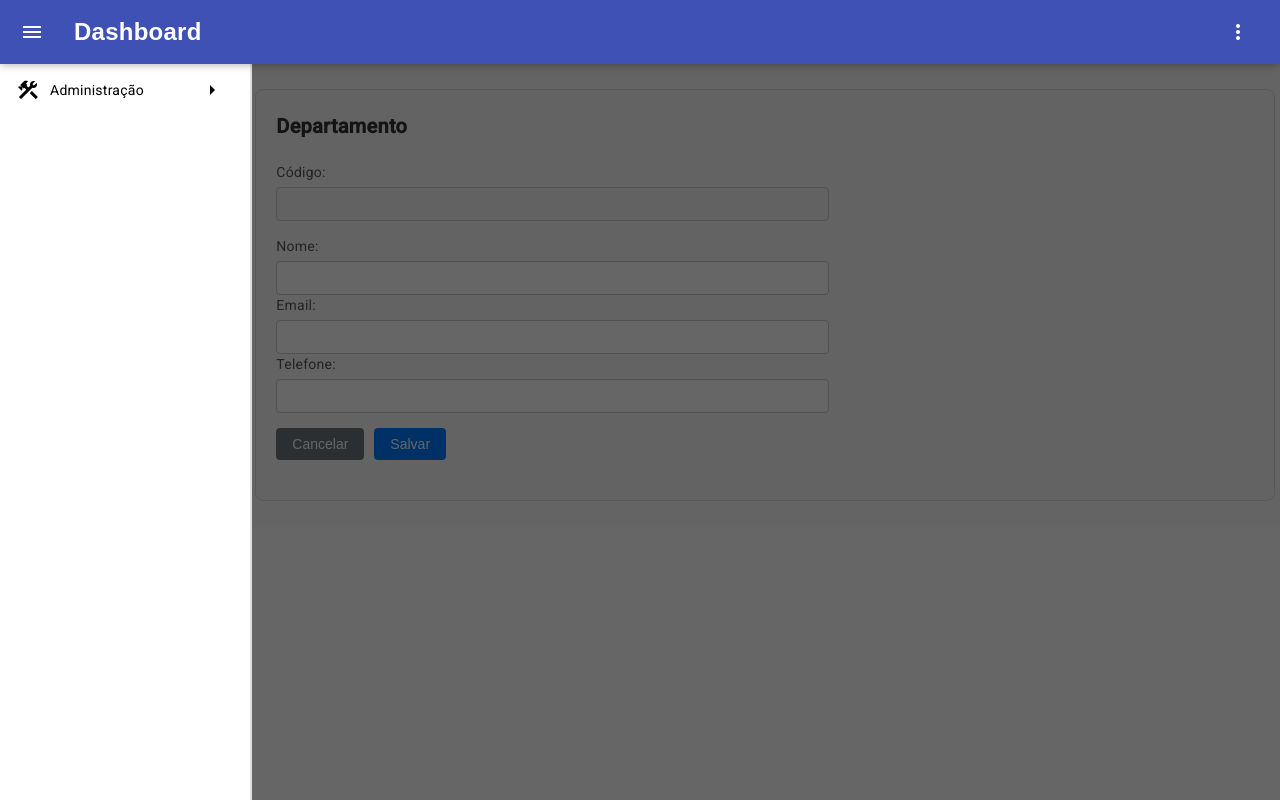
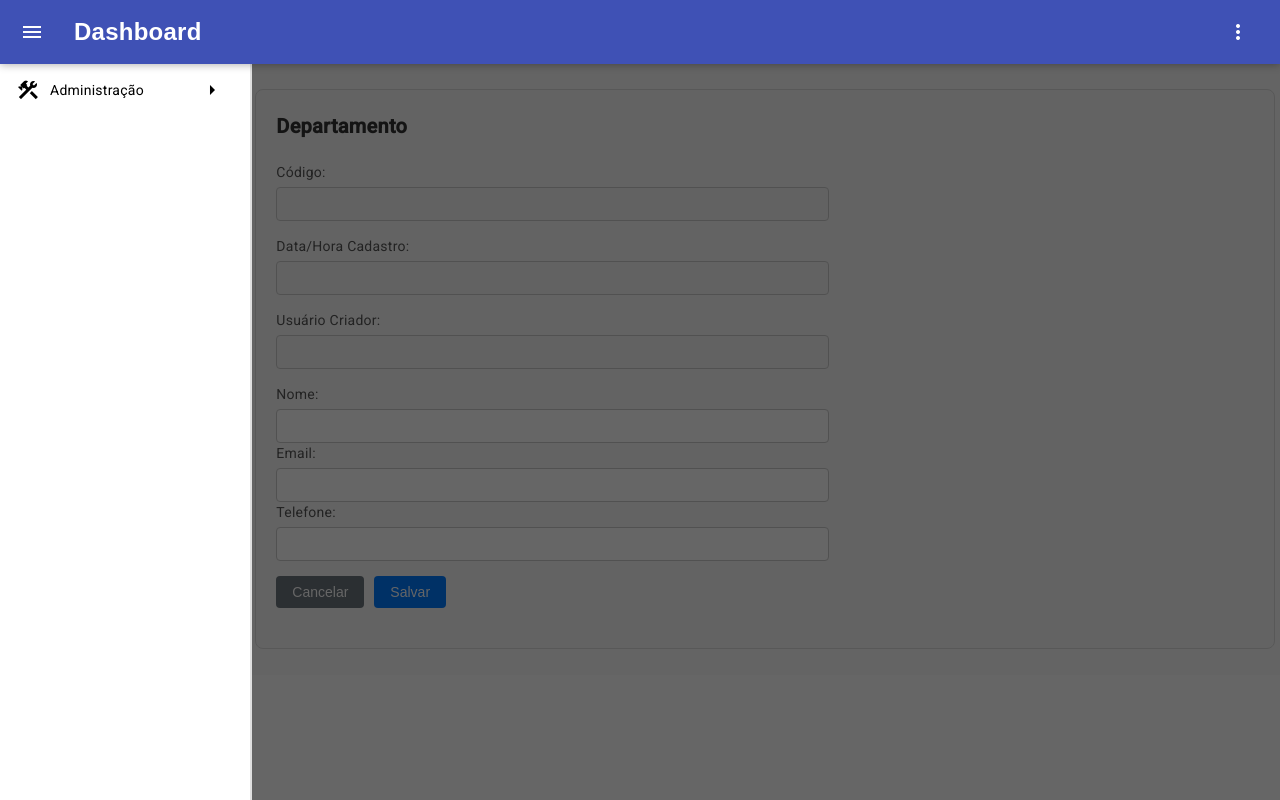
Before and after one commit to ricardosantanadev4/user-manager-angular, an Angular app: page /usuarios/detalhe in a window 1280 px wide. Built offline with nearby package versions, Linux system fonts and the light colour scheme.

Commit message:
feat: Configurações para exibir data de criação e usuário criador.

```diff
--- a/src/app/dashboard/components/usuario/detalhe-usuario/detalhe-usuario.component.html
+++ b/src/app/dashboard/components/usuario/detalhe-usuario/detalhe-usuario.component.html
@@ -8,6 +8,16 @@
         <div class="form-group">
             <label for="codigo">Código:</label>
             <input type="text" [disabled]="true" id="codigo" name="codigo" [value]="form.get('id')?.value" />
+        </div>
+        <div class="form-group">
+            <label for="dataHoraCadastro">Data/Hora Cadastro:</label>
+            <input type="text" [disabled]="true" id="dataHoraCadastro" name="dataHoraCadastro"
+                [value]="form.get('dataHoraCadastro')?.value | date: 'dd-MM-yy HH:mm:ss'" />
+        </div>
+        <div class="form-group">
+            <label for="usuarioCriador">Usuário Criador:</label>
+            <input type="text" [disabled]="true" id="usuarioCriador" name="usuarioCriador"
+                [value]="form.get('usuarioCriador')?.value" />
         </div>
         <div class="form-group">
             <label for="nome">Nome:</label>
--- a/src/app/dashboard/components/usuario/detalhe-usuario/detalhe-usuario.component.ts
+++ b/src/app/dashboard/components/usuario/detalhe-usuario/detalhe-usuario.component.ts
@@ -1,4 +1,4 @@
-import { NgIf } from '@angular/common';
+import { DatePipe, NgIf } from '@angular/common';
 import { Component } from '@angular/core';
 import { FormBuilder, FormGroup, ReactiveFormsModule, Validators } from '@angular/forms';
 import { ActivatedRoute, Router } from '@angular/router';
@@ -8,7 +8,7 @@ import { UsuarioService } from '../../../../shared/services/usuario.service';
 @Component({
   selector: 'app-detalhe-usuario',
   standalone: true,
-  imports: [ReactiveFormsModule, NgIf],
+  imports: [ReactiveFormsModule, NgIf, DatePipe],
   templateUrl: './detalhe-usuario.component.html',
   styleUrl: './detalhe-usuario.component.scss'
 })
@@ -24,6 +24,8 @@ export class DetalheUsuarioComponent {
   initForm(usuarioResolver: IUsuario) {
     this.form = this.formBuilder.group({
       id: [usuarioResolver?.id],
+      dataHoraCadastro: [usuarioResolver?.dataHoraCadastro],
+      usuarioCriador: [usuarioResolver?.usuarioCriador],
       nome: [usuarioResolver?.nome, Validators.required],
       email: [usuarioResolver?.email, [Validators.required, Validators.email]],
       telefone: [usuarioResolver?.telefone, [Validators.required, , Validators.minLength(11),
--- a/src/app/dashboard/components/usuario/usuario.component.html
+++ b/src/app/dashboard/components/usuario/usuario.component.html
@@ -1,12 +1,17 @@
 <div class="table-container">
     <div class="table-header">
-        <input type="text" [(ngModel)]="filter" (ngModelChange)="listarUsuarios()" placeholder="Pesquisar..." />
+        <input type="text" [(ngModel)]="filter" (keydown.enter)="listarUsuarios()" placeholder="Pesquisar..." />
         <button mat-raised-button (click)="navigateTo('detalhe')">Novo Usuario</button>
     </div>
     <table>
         <thead>
             <tr>
                 <th (click)="sort('id')">Código <span *ngIf="sortedColumn === 'id'">
+                        {{ sortDirection === 'asc' ? '▲':'▼'}}</span></th>
+                <th (click)="sort('dataHoraCadastro')">Data/Hora Cadastro <span
+                        *ngIf="sortedColumn === 'dataHoraCadastro'">
+                        {{ sortDirection === 'asc' ? '▲':'▼'}}</span></th>
+                <th (click)="sort('usuarioCriador')">Usuário Criador <span *ngIf="sortedColumn === 'usuarioCriador'">
                         {{ sortDirection === 'asc' ? '▲':'▼'}}</span></th>
                 <th (click)="sort('nome')">Nome <span *ngIf="sortedColumn === 'nome'">
                         {{ sortDirection === 'asc' ? '▲' : '▼'}}</span></th>
@@ -20,6 +25,8 @@
         <tbody>
             <tr *ngFor="let item of applyFilter()">
                 <td data-label="Código">{{ item.id }}</td>
+                <td data-label="Data/Hora Cadastro">{{ item.dataHoraCadastro | date: 'dd-MM-yy HH:mm:ss'}}</td>
+                <td data-label="Usuário Criador">{{ item.usuarioCriador }}</td>
                 <td data-label="Nome">{{ item.nome }}</td>
                 <td data-label="Email">{{ item.email }}</td>
                 <td data-label="Telefone">{{ item.telefone }}</td>
--- a/src/app/dashboard/components/usuario/usuario.component.ts
+++ b/src/app/dashboard/components/usuario/usuario.component.ts
@@ -1,4 +1,4 @@
-import { NgFor, NgIf } from '@angular/common';
+import { DatePipe, NgFor, NgIf } from '@angular/common';
 import { Component } from '@angular/core';
 import { FormsModule } from '@angular/forms';
 import { MatButtonModule } from '@angular/material/button';
@@ -11,7 +11,7 @@ import { UsuarioService } from '../../../shared/services/usuario.service';
 @Component({
   selector: 'app-usuario',
   standalone: true,
-  imports: [NgIf, NgFor, FormsModule, MatIconModule, MatButtonModule, MatTooltipModule],
+  imports: [NgIf, NgFor, FormsModule, MatIconModule, MatButtonModule, MatTooltipModule, DatePipe],
   templateUrl: './usuario.component.html',
   styleUrl: './usuario.component.scss'
 })
--- a/src/app/shared/models/usuario.interface.ts
+++ b/src/app/shared/models/usuario.interface.ts
@@ -1,5 +1,7 @@
 export interface IUsuario {
     id: number;
+    dataHoraCadastro: Date;
+    usuarioCriador: string;
     nome: string;
     email: string;
     telefone: string;
--- a/src/app/shared/resolvers/usuario.resolver.ts
+++ b/src/app/shared/resolvers/usuario.resolver.ts
@@ -15,5 +15,5 @@ export const usuarioResolver: ResolveFn<IUsuario> = (route, state) => {
   }
 
   // Retorna um objeto padrão do tipo IServico
-  return of({ id: 0, nome: '', email: '', telefone: '', });
+  return of({ id: 0, dataHoraCadastro: new Date(), usuarioCriador: '', nome: '', email: '', telefone: '', });
 };
--- a/src/app/shared/services/usuario.service.ts
+++ b/src/app/shared/services/usuario.service.ts
@@ -11,6 +11,7 @@ import { DaoService } from './dao.service';
 })
 export class UsuarioService {
   private readonly apiUrl = 'https://user-manager-spring.onrender.com';
+  // private readonly apiUrl = '';
   constructor(
     private daoService: DaoService,
     private http: HttpClient,
```
